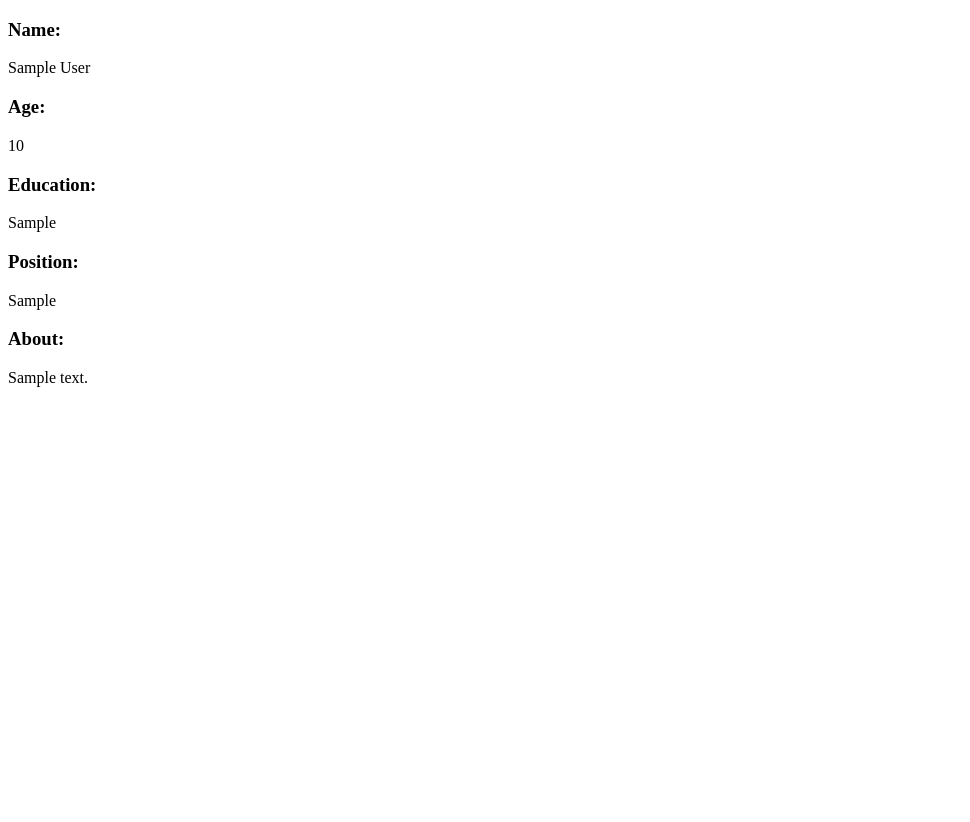
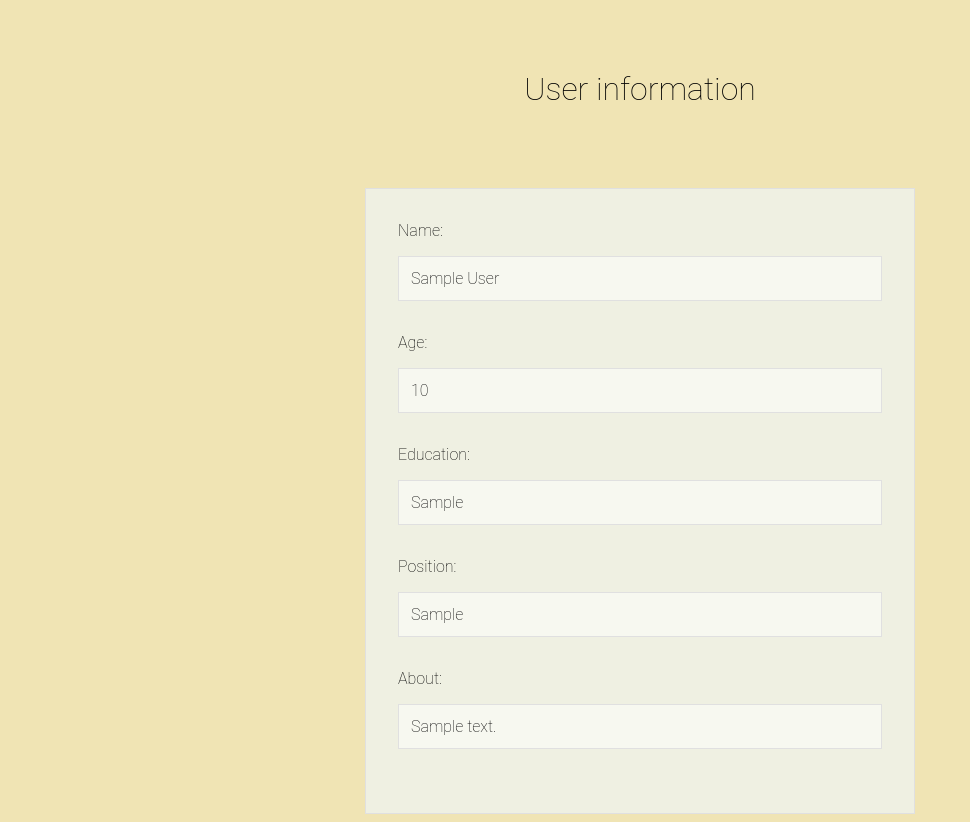
Before and after one commit to stellakasabova/startups, a Flask app: page /profile/1 in a window 1280 px wide. Shown: the whole page, without its empty margins (0-970 px from the left). Before the commit the page ends 387 px from the top, so only its background shows below. Run offline with Flask 2, Linux system fonts and the light colour scheme; the visitor is signed in with stand-in values (Sample User, id 1); tables that the repository leaves empty hold one stand-in row (values such as "Sample post").

Commit message:
Added UI for profile page

```diff
--- a/templates/profile.html
+++ b/templates/profile.html
@@ -1,19 +1,72 @@
 <!DOCTYPE html>
-<html lang="en">
-    <head>
-        <meta charset="UTF-8">
-        <title>Profile page</title>
-    </head>
+<style>
+    *{
+        box-sizing: border-box;
+        font-family: 'Roboto';
+        font-weight: lighter;
+    }
+    body{
+        background-color: #f0e4b4;
+    }
+    h1{
+        color: black;
+        text-align: center;
+        margin-top: 70px;
+        margin-bottom: -70px;
+    }
+    label{
+        text-align: center;
+        margin-bottom : 1.5rem;
+    }
+    p{
+        background: #f7f8f0;
+        width: 100%;
+        padding: 12px;
+        border: 1px solid #e0e0e0;
+    }
+    .profile{
+        background: #eff0e2;
+        width: 550px;
+        margin-top: 150px;
+        margin-left: auto;
+        margin-right: auto;
+        padding: 2rem;
+        border: 1px solid #e0e0e0;
+    }
+    .stack_panel{
+        margin-bottom: 2rem;
+    }
+</style>
+
+<html>
     <body>
-        <h3>Name:</h3>
-            <p>{{ user.name }}</p>
-        <h3>Age:</h3>
-            <p>{{ user.age }}</p>
-        <h3>Education:</h3>
-            <p>{{ user.education }}</p>
-        <h3>Position:</h3>
-            <p>{{ user.position }}</p>
-        <h3>About:</h3>
-            <p>{{ user.about }}</p>
+        <h1>User information</h1>
+
+        <form class="profile" action="{{ url_for('profile') }}">
+            <div class="stack_panel">
+                <label>Name: </label>
+                <p>{{ user.name }}</p>
+            </div>
+
+            <div class="stack_panel">
+                <label>Age: </label>
+                <p>{{ user.age }}</p>
+            </div>
+
+            <div class="stack_panel">
+                <label>Education: </label>
+                <p>{{ user.education }}</p>
+            </div>
+
+            <div class="stack_panel">
+                <label>Position: </label>
+                <p>{{ user.position }}</p>
+            </div>
+
+            <div class="stack_panel">
+                <label>About: </label>
+                <p>{{ user.about }}</p>
+            </div>
+        </form>
     </body>
 </html>
```
